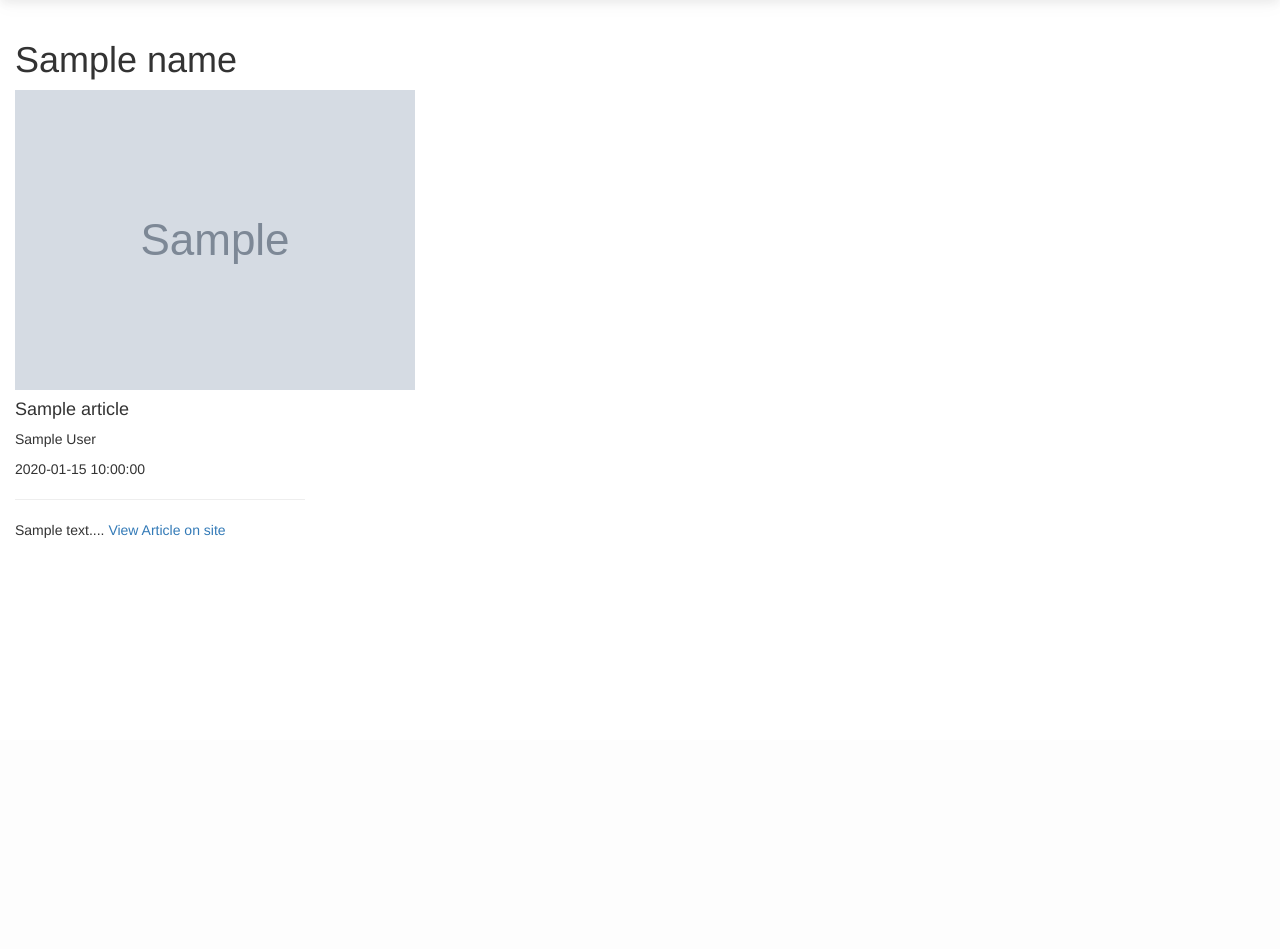
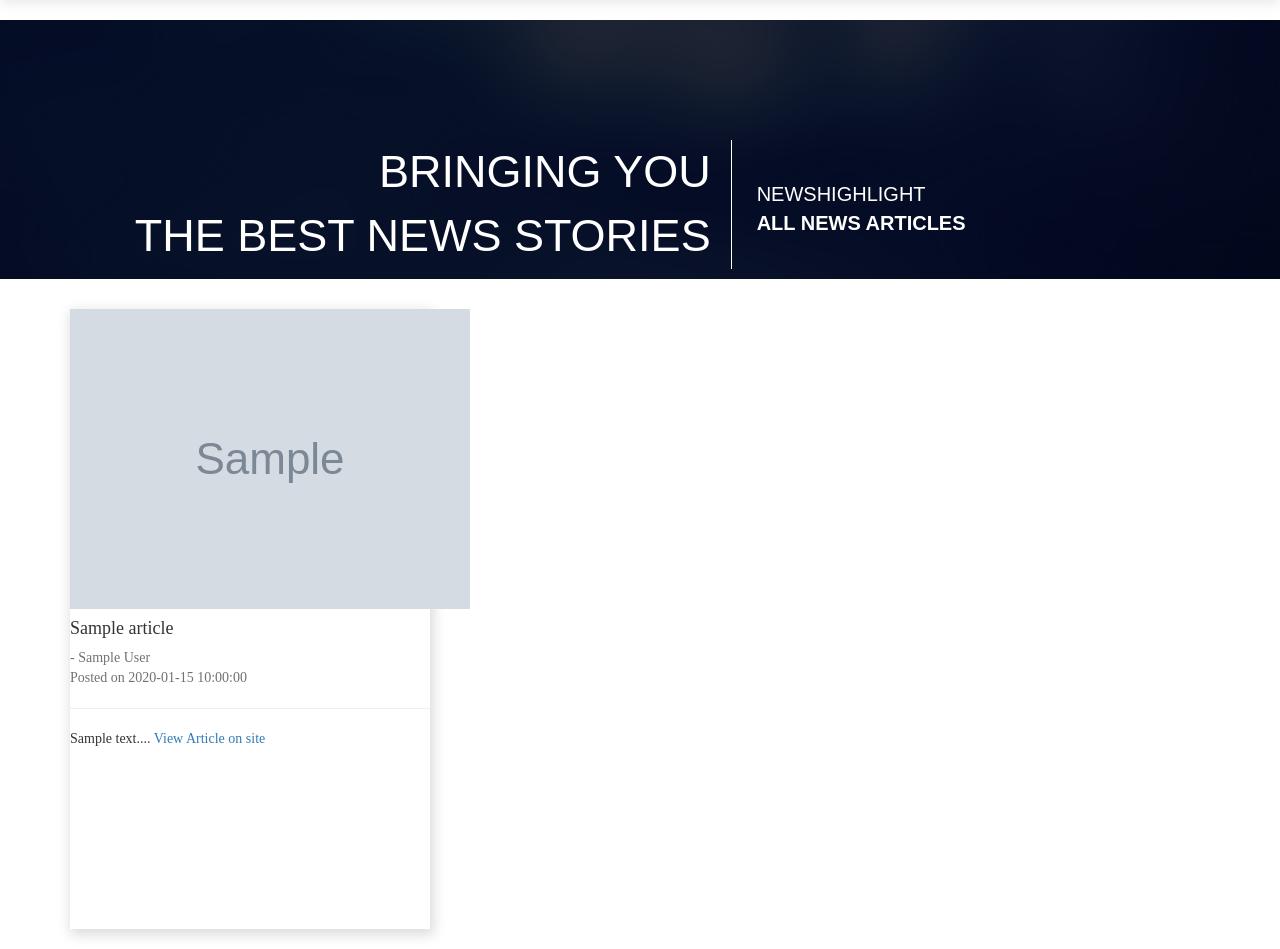
Before and after one commit to SophiaNM/NewsHighlight, a Flask app: template app/templates/everything.html in a window 1280 px wide. Shown: the part 60-1009 px from the top of the page. Before the commit the page ends 598 px from the top, so only its background shows below. Run offline with Flask 2, Linux system fonts and the light colour scheme; the template is opened without the code that fills it: most values are stand-ins (such as "Sample title", 1, 10 or a date in 2020); grey boxes marked "Sample" are stand-in pictures; some libraries are stand-ins or nearby versions.

Commit message:
Styling templates

```diff
--- a/app/templates/everything.html
+++ b/app/templates/everything.html
@@ -1,34 +1,45 @@
 {% extends 'base.html' %}
+
 {% block content%}
 
-<div class="container-fluid wrapper">
-    <div class="row">
-        <div class="col-md-12">
-            <h1>{{name}}</h1>
+<!-- Landing Page -->
+<div class="landing">
+    <div class="cover container-fluid">
+        <div class="heading">
+            <div class="row">
+                <div class="col-md-7 title">
+                    <p>BRINGING YOU <br> THE BEST NEWS STORIES</p>
+                </div>
+                <div class="col-md-5 pagetitle">
+                    <p>NEWSHIGHLIGHT <br><strong>ALL NEWS ARTICLES</strong></p>
+                </div>
+            </div>
         </div>
     </div>
-    <div class="row">
+</div>
+
+<!-- Body Section -->
+<div class="container wrapper">
+    <div class="row text">
         {% for article in articles%}
-        <div class="col-md-3">
-            <div class="card">
+        <div class="col-sm-6 col-md-4">
+            <div class="card article">
                 <a href="{{article.url}}" target="_blank">
                     <img class="card-img-top" src="{{article.urlToImage}}" alt="Image of {{article.title}}">
                 </a>
                 <div class="card-body">
                     <h4 class="card-title">{{article.title}}</h4>
-                    <p>{{article.author}}</p>
-                    <p>{{article.publishedAt}}</p>
+                    <p class="metadata">- {{article.author}}</p>
+                    <p class="metadata">Posted on {{article.publishedAt}}</p>
                     <hr>
-                    <p>{{article.description}}...
+                    <p>{{article.description|truncate(200)}}...
                         <a href="{{article.url}}" target="_blank">View Article on site</a>
                     </p>
                 </div>
             </div>
         </div>
         {% endfor %}
-
     </div>
-
 </div>
 
 {% endblock %}
```
Also changed, not shown: app/templates/article.html (+29 -16 lines), app/templates/search.html (+24 -12 lines).
